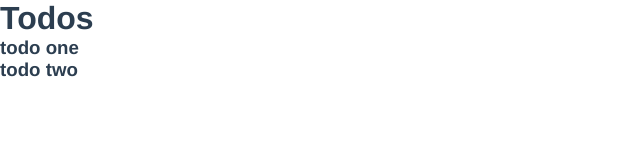
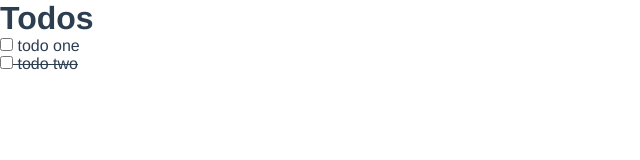
Before and after one commit to AmeraAbdallah/vue_todolist, a Vue app: page / in a window 1280 px wide. Shown: the top 160 px of the page, without its empty margins (0-640 px from the left). Built offline with nearby package versions, Linux system fonts and the light colour scheme.

Commit message:
add todo item

```diff
--- /dev/null
+++ b/src/components/TodoItem.vue
@@ -0,0 +1,24 @@
+<template>
+    <div>
+        <p v-bind:class= "{ completed: todo.completed}">
+            <input type="checkbox" v-on:change = "onCompleteChangeHandler">
+            {{todo.text}}
+        </p>
+    </div>
+</template>
+<script>
+    export default {
+        name: "TodoItem",
+        props: ['todo'],
+        methods: {
+            onCompleteChangeHandler() {
+                this.todo.completed = !this.todo.completed
+            }
+        }
+    }
+</script>
+<style scoped>
+    .completed {
+        text-decoration: line-through;
+    }
+</style>
--- a/src/components/Todos.vue
+++ b/src/components/Todos.vue
@@ -1,17 +1,22 @@
 <template>
     <div>
         <h1> Todos </h1>
-        <div v-bind:key="todo.id" v-for="todo in todos">
-            <h3>{{todo.text}}</h3>
+        <div>
+            <TodoItem v-bind:key="todo.id" v-for="todo in todos" v-bind:todo = "todo" />
         </div>
     </div>
 </template>
 
 <script>
-export default {
-    name: 'Todos',
-    props: ['todos']
-}
+    import TodoItem from './TodoItem';
+
+    export default {
+        name: 'Todos',
+        components: {
+            TodoItem
+        },
+        props: ['todos']
+    }
 </script>
 
 <style scoped>
```
